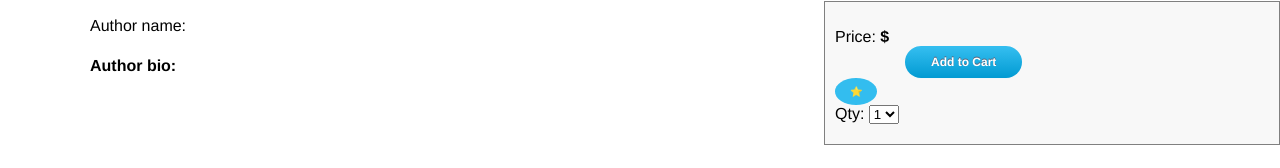
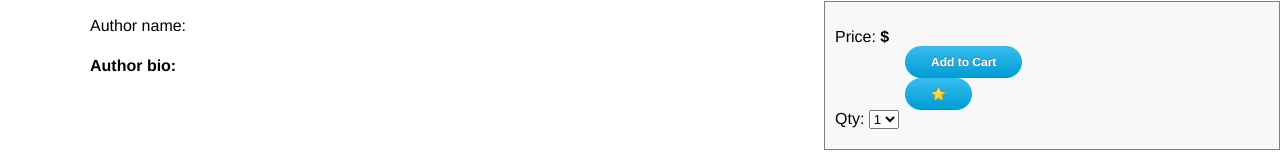
Before and after one commit to simarjeetc/CEN4010-WebProject, a React (Create React App) app in the folder FRONTEND/: page /product/1 in a window 1280 px wide. Shown: the part 208-376 px from the top of the page. Built offline with nearby package versions, Linux system fonts and the light colour scheme; no server answers.

Commit message:
Update index.css

```diff
--- a/FRONTEND/src/index.css
+++ b/FRONTEND/src/index.css
@@ -221,22 +221,30 @@ a:hover{
   margin-left: -75%;
 }
 .Wls-button {
-  background-color: #33bdef;
-  border: none;
-  color:  #33bdef;
-  padding: 8px 15px;
-  text-align: center;
-  text-decoration: none;
-  display: inline-block;
-  font-size: 10px;
+  margin-left: 70px;
+  box-shadow: 0px 1px 0px 0px #f0f7fa;
+  background:linear-gradient(to bottom, #33bdef 5%, #019ad2 100%);
+  background-color:#33bdef;
+  border-radius:17px;
+  border:0px solid #057fd0;
+  display:inline-block;
+  cursor:pointer;
+  color:#ffffff;
+  font-family: Helvetica;
+  font-size:12px;
+  font-weight:bold;
+  padding:9px 26px;
+  text-decoration:none;
+  text-shadow:0px -1px 0px #5b6178;
 }
-.Wls-button {border-radius: 50%;}
-.Wls-button { transition-duration: 0.4s; }
 .Wls-button:hover {
-  background-color: #cff3f5;
-  color: #33bdef;
+  background:linear-gradient(to bottom, #019ad2 5%, #33bdef 100%);
+  background-color:#019ad2;
 }
-
+.Wls-button:active {
+  position:relative;
+  top:1px;
+}
 
 .Reviews {
   font-family: helvetica;
```
